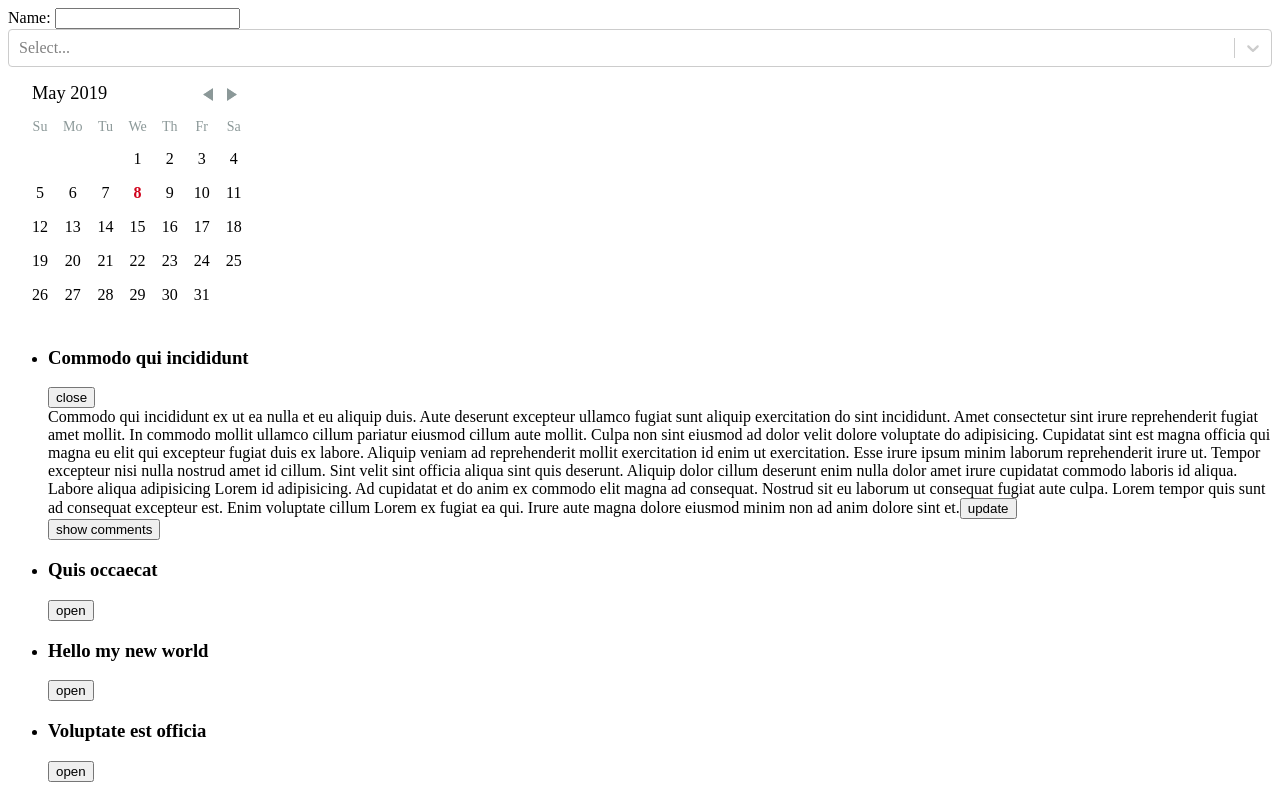
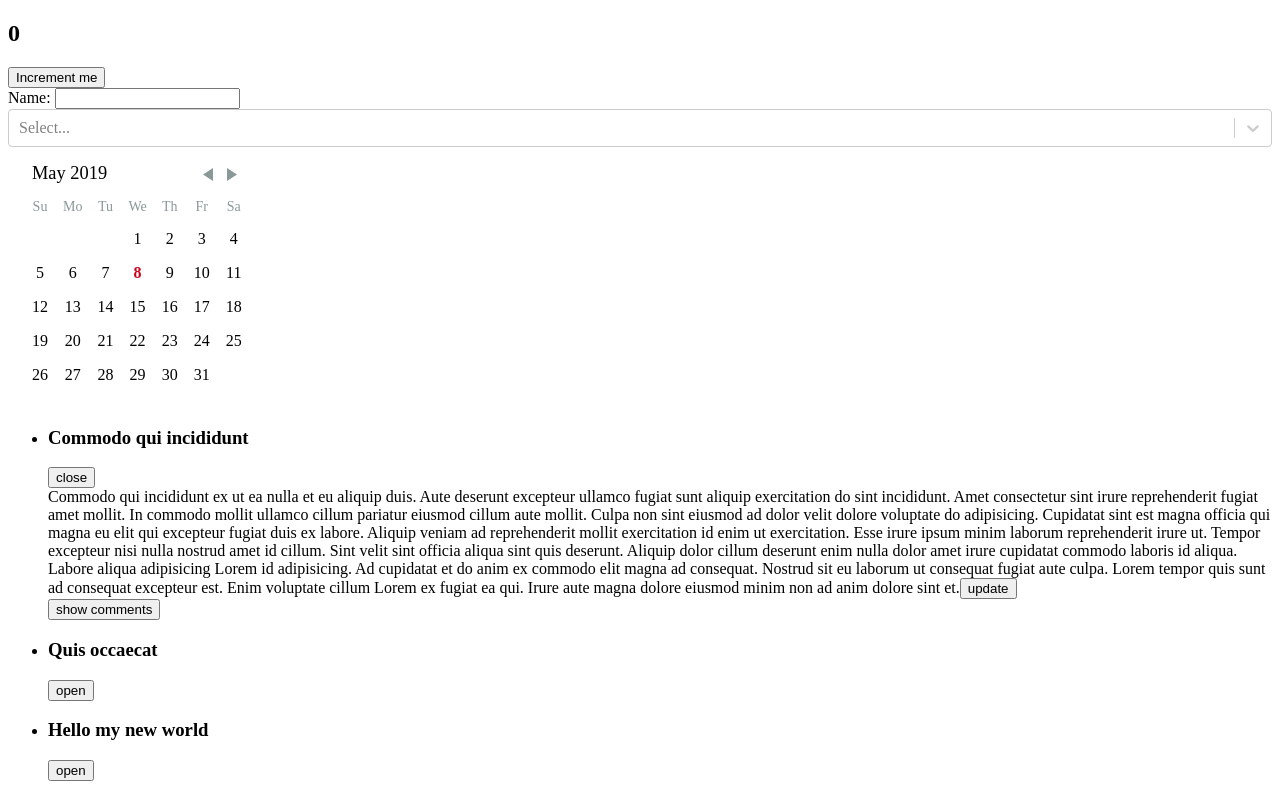
Before and after one commit to t0rrex/react_redux, a React app: page / in a window 1280 px wide. Shown: the top 800 px of the page. Built offline with nearby package versions, Linux system fonts and the light colour scheme.

Commit message:
Redux added - increment feature

```diff
--- /dev/null
+++ b/src/AC/index.js
@@ -0,0 +1,5 @@
+export function increment() {
+    return {
+        type: 'INCREMENT'
+    }
+}
--- a/src/components/App.js
+++ b/src/components/App.js
@@ -4,6 +4,7 @@
 import ArticlesChart from './ArticlesChart';
 import UserForm from './UserForm';
 import Filters from './Filters';
+import Counter from './Counter';
 
 class App extends Component {
     static propTypes = {
@@ -15,6 +16,7 @@
 
         return (
             <div>
+                <Counter />
                 <UserForm />
                 <Filters articles = {articles} />
                 <ArticleList articles = {articles} defaultOpenId = {articles[0].id}/>
--- a/src/components/Article.js
+++ b/src/components/Article/index.js
@@ -1,8 +1,8 @@
 import React, {Component, PureComponent} from 'react';
 import PropTypes from 'prop-types';
-import CommentList from './CommentList';
+import CommentList from '../CommentList';
 import { CSSTransitionGroup } from 'react-transition-group';
-import './article.css';
+import './style.css';
 
 class Article extends PureComponent {
     static propTypes = {
@@ -33,13 +33,13 @@
                 <button onClick = {toggleOpen}>
                     {isOpen ? 'close' : 'open'}
                 </button>
-                    {this.getBody()}
+                {this.getBody()}
             </div>
         )
     }
 
     setContainerRef = ref => {
- //       this.container = ref
+        // this.container = ref
 //        console.log('---', ref)
     };
 
@@ -51,14 +51,11 @@
             <section>
                 {article.text}
                 <button onClick = {() => this.setState({updateIndex: this.state.updateIndex + 1})}>update</button>
-                <CommentList comments = {article.comments} ref = {this.setCommentsRef} key = {this.state.updateIndex}/>
+                <CommentList comments = {article.comments} key = {this.state.updateIndex}/>
             </section>
         )
     }
 
-    setCommentsRef = ref => {
-//        console.log('---', ref)
-    }
 }
 
 export default Article
--- a/src/components/Comment.js
+++ b/src/components/Comment.js
@@ -1,5 +1,5 @@
-import React from 'react'
-import PropTypes from 'prop-types'
+import React from 'react';
+import PropTypes from 'prop-types';
 
 function Comment({comment}) {
     return (
--- /dev/null
+++ b/src/components/Counter.js
@@ -0,0 +1,29 @@
+import React, { Component } from 'react';
+import PropTypes from 'prop-types';
+import {connect} from 'react-redux';
+import {increment} from '../AC';
+
+class Counter extends Component {
+    static propTypes = {
+        counter: PropTypes.number,
+        increment: PropTypes.func.isRequired
+    };
+
+    render() {
+        return (
+            <div>
+                <h2>{this.props.counter}</h2>
+                <button onClick = {this.handleIncrement}>Increment me</button>
+            </div>
+        )
+    }
+
+    handleIncrement = () => {
+        const {increment} = this.props;
+        increment()
+    }
+}
+
+export default connect((state) => ({
+    counter: state.count
+}), { increment })(Counter)
--- a/src/components/Filters/Select.js
+++ b/src/components/Filters/Select.js
@@ -11,9 +11,10 @@
         articles: PropTypes.array.isRequired
     };
 
-    handleChange = selected => this.setState({selected});
+    handleChange = selected => this.setState({ selected });
 
     render() {
+        console.log(this.state.selected);
         const { selected } = this.state;
         const { articles } = this.props;
 
@@ -25,8 +26,8 @@
         return <Select
             options={options}
             value={selected}
-            multi={true}
             onChange={this.handleChange}
+            multi
         />
     }
 }
--- /dev/null
+++ b/src/components/Root.js
@@ -0,0 +1,18 @@
+import React from 'react';
+import PropTypes from 'prop-types';
+import App from './App';
+import store from '../store';
+import {Provider} from 'react-redux';
+
+function Root(props) {
+    return (
+        <Provider store = {store}>
+            <App {...props}/>
+        </Provider>
+    )
+}
+
+Root.propTypes = {
+};
+
+export default Root
--- a/src/index.js
+++ b/src/index.js
@@ -1,6 +1,6 @@
 import React from 'react';
 import {render} from 'react-dom';
-import {articles} from "./fixtures";
-import App from "./components/App";
+import Root from './components/Root';
+import {articles} from './fixtures';
 
-render(<App articles={articles} />, document.getElementById('container'));
+render(<Root articles = {articles} />, document.getElementById('container'));
--- /dev/null
+++ b/src/reducer/counter.js
@@ -0,0 +1,9 @@
+export default (count = 0, action) => {
+    const {type} = action;
+
+    switch (type) {
+        case 'INCREMENT': return count + 1
+    }
+
+    return count
+}
--- /dev/null
+++ b/src/reducer/index.js
@@ -0,0 +1,6 @@
+import {combineReducers} from 'redux';
+import counterReducer from './counter';
+
+export default combineReducers({
+    count: counterReducer
+})
--- /dev/null
+++ b/src/store/index.js
@@ -0,0 +1,9 @@
+import {createStore} from 'redux';
+import reducer from '../reducer';
+
+const store = createStore(reducer);
+
+//dev only
+window.store = store;
+
+export default store
```
Also changed, not shown: src/components/Article/style.css (renamed from src/components/article.css).
